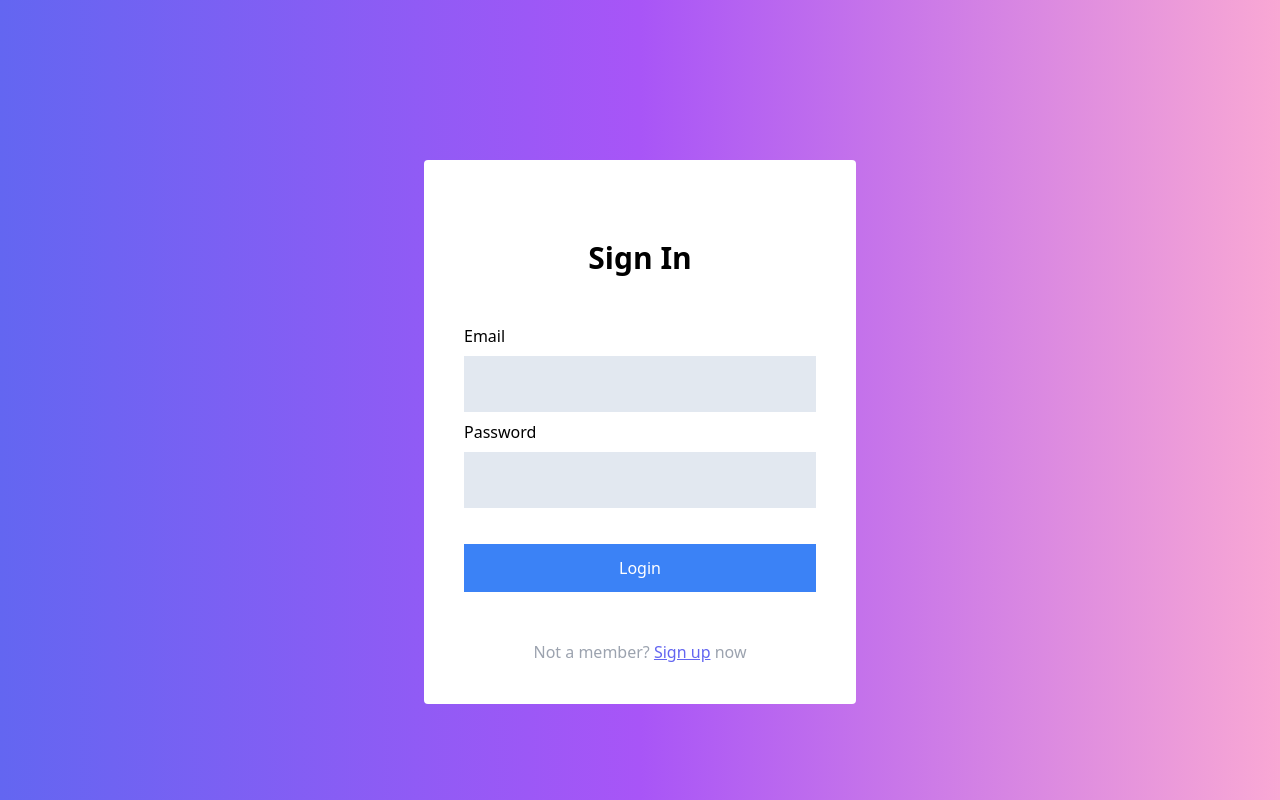
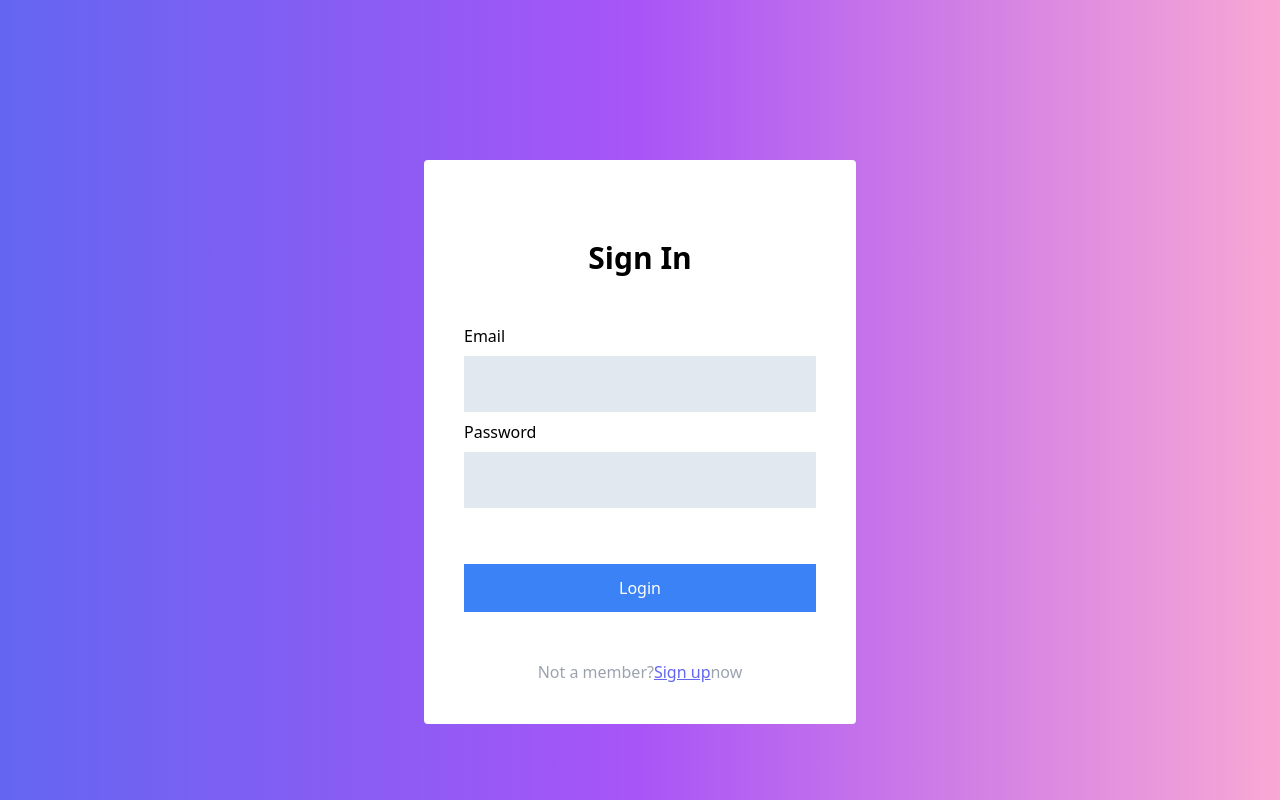
Before and after one commit to Oz996/Portfolio, a React (Vite) app: page /login in a window 1280 px wide. Built offline with nearby package versions, Linux system fonts and the light colour scheme.

Commit message:
removed spacing added from error text in forms

```diff
--- a/src/components/AuthForm.tsx
+++ b/src/components/AuthForm.tsx
@@ -22,8 +22,8 @@ const AuthForm = ({
   handleChange,
   formData,
 }: props) => {
-  // Dynamic component that handles form for both signing in and registering a new user depending on
-  // what prop was sent
+  // Dynamic component that handles renders form for both signing in and registering a new user depending
+  // on what prop was sent
 
   if (type == "login")
     return (
@@ -54,21 +54,20 @@ const AuthForm = ({
                 className="p-[1rem] border-slate-200 bg-slate-200"
               />
             </div>
-            <p className="text-red-500">{error}</p>
+            <p className="text-red-500 h-0">{error}</p>
             <button
               type="submit"
               disabled={isLoading}
-              className={`bg-blue-500 hover:bg-blue-400 mt-5 p-3 text-white duration-200
-          }`}
+              className="bg-blue-500 hover:bg-blue-400 mt-10 p-3 text-white duration-200"
             >
               {isLoading && <Loader />}
               Login
             </button>
             <p className="mt-10 text-center text-gray-400">
-              Not a member?{" "}
+              Not a member?
               <Link to="/register" className="text-indigo-500 underline">
                 Sign up
-              </Link>{" "}
+              </Link>
               now
             </p>
           </form>
@@ -129,18 +128,17 @@ const AuthForm = ({
                 className="p-[1rem] border-slate-200 bg-slate-200"
               />
             </div>
-            <p className="text-red-500">{error}</p>
+            <p className="text-red-500 h-0">{error}</p>
             <button
               type="submit"
               disabled={isLoading}
-              className={`bg-blue-500 hover:bg-blue-400 mt-5 p-3 text-white duration-200
-                }`}
+              className="bg-blue-500 hover:bg-blue-400 mt-10 p-3 text-white duration-200"
             >
               {isLoading && <Loader />}
               Register
             </button>
             <p className="mt-10 text-center text-gray-400">
-              Already a member?{" "}
+              Already a member?
               <Link to="/login" className="text-indigo-500 underline">
                 Sign in
               </Link>
--- a/src/pages/Register.tsx
+++ b/src/pages/Register.tsx
@@ -5,8 +5,7 @@ import {
   updateProfile,
 } from "firebase/auth";
 import { auth } from "../firebase";
-import { Link, useNavigate } from "react-router-dom";
-import Loader from "../utils/Loader/Loader";
+import { useNavigate } from "react-router-dom";
 import AuthForm from "../components/AuthForm";
 import { RegisterForm } from "../types/types";
 
```
